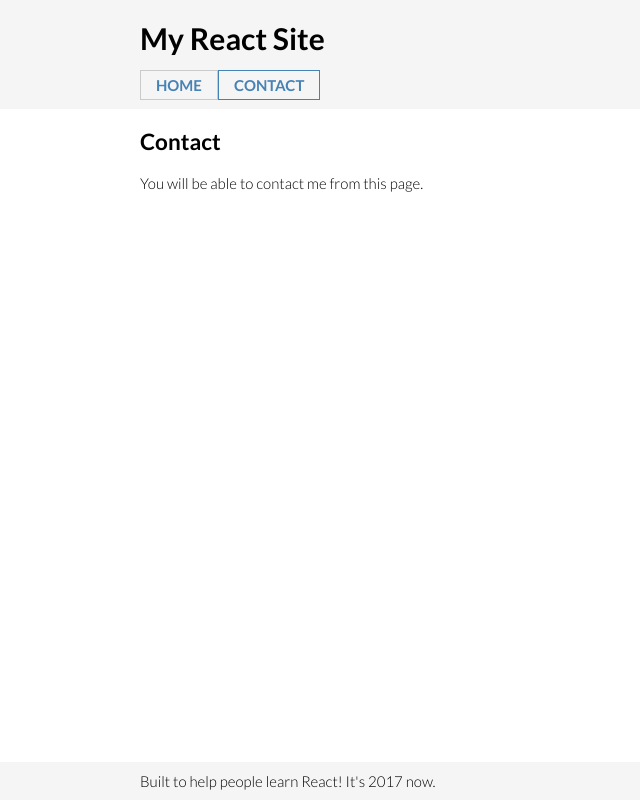
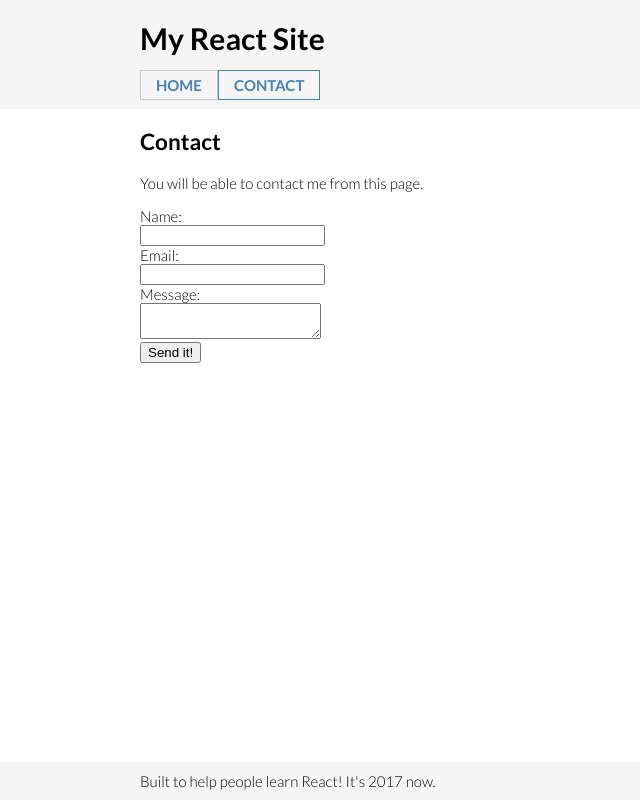
Before and after one commit to dev-geddy/create-your-react-app, a React (Create React App) app: page /contact in a window 1280 px wide. Shown: the whole page, without its empty margins (0-640 px from the left). Built offline with nearby package versions, Linux system fonts and the light colour scheme.

Commit message:
Create Contact Form and add it to Contact page.

```diff
--- /dev/null
+++ b/src/forms/ContactForm.js
@@ -0,0 +1,25 @@
+import React, {Component} from 'react';
+
+export class ContactForm extends Component {
+
+  handleFormSubmit = (event) => {
+    event.preventDefault()
+    console.log("handleFormSubmit()")
+  }
+
+  render() {
+    return (
+      <form onSubmit={this.handleFormSubmit}>
+        <label htmlFor="name">Name:</label><br />
+        <input type="text" id="name"/><br />
+        <label htmlFor="email">Email:</label><br />
+        <input type="email" id="email"/><br />
+        <label htmlFor="message">Message:</label><br />
+        <textArea id="message" /><br />
+        <button type="submit">Send it!</button>
+      </form>
+    );
+  }
+}
+
+export default ContactForm;
--- a/src/pages/Contact.js
+++ b/src/pages/Contact.js
@@ -1,4 +1,5 @@
 import React from 'react';
+import ContactForm from '../forms/ContactForm';
 
 const Contact = () => {
   return {
@@ -8,6 +9,7 @@ const Contact = () => {
           <article>
             <h2>Contact</h2>
             <p>You will be able to contact me from this page.</p>
+            <ContactForm />
           </article>
         </div>
       );
```
